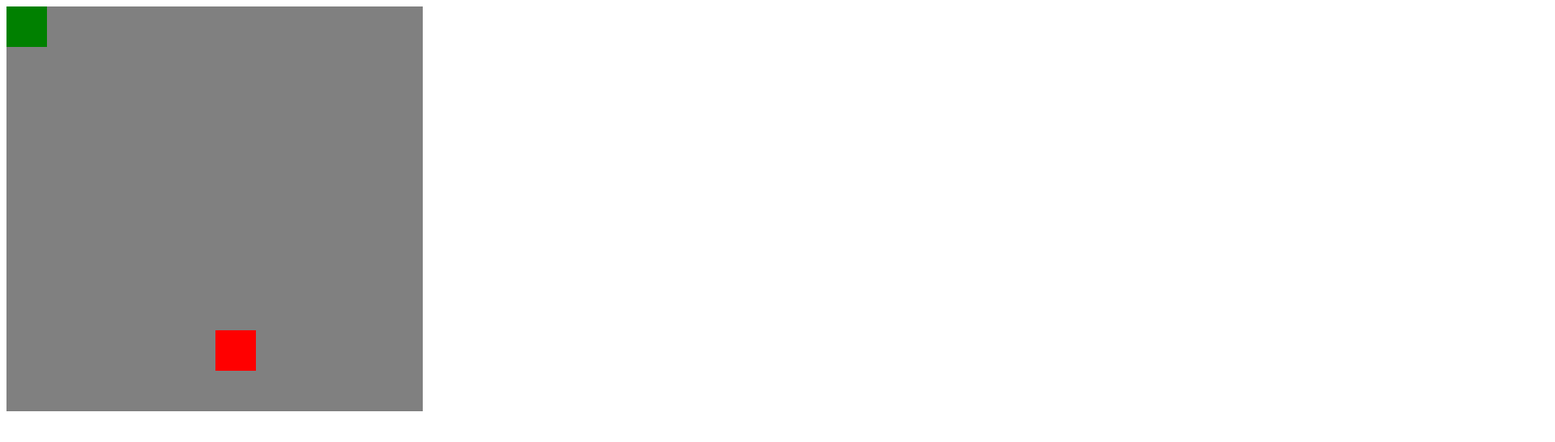
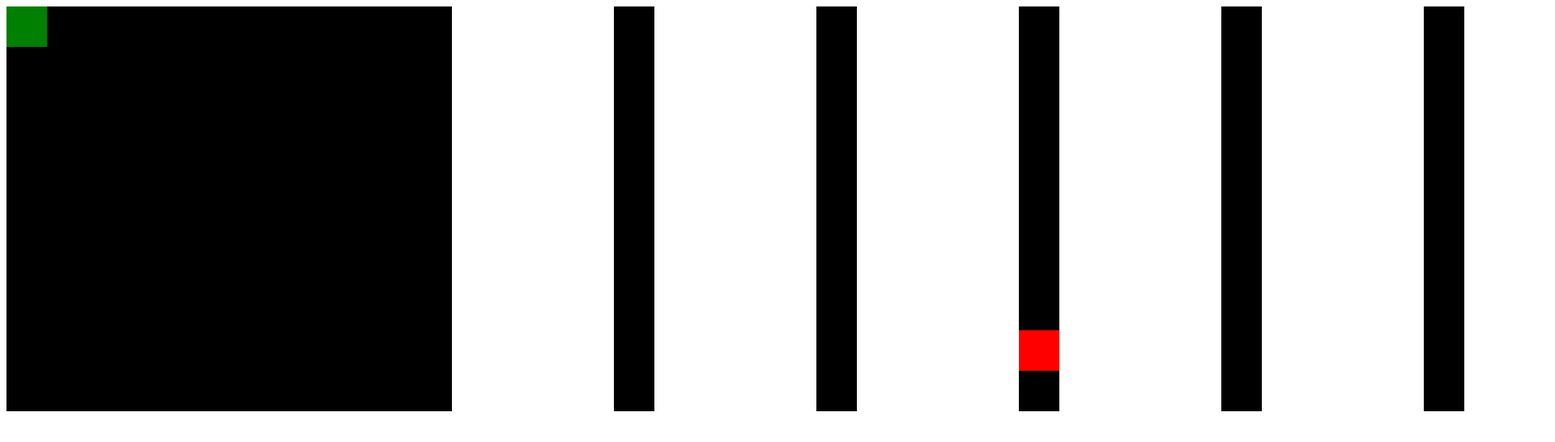
Before and after one commit to Kawahal/KawySnake, a plain HTML site: page index.html in a window 1280 px wide. Shown: the top 546 px of the page at 81% size, 1920 px wide, since content can reach past the window. Drawn offline with nearby package versions, Linux system fonts and the light colour scheme.

Commit message:
Solucionado bug en token dentro de snake

```diff
--- a/css/styles.css
+++ b/css/styles.css
@@ -1,10 +1,9 @@
 .canvas{
     width: 500px;
     height: 500px;
-    background-color: gray;
-    moz-column-count: 10;
-    -webkit-column-count: 10;
+    background-color: black;
     column-count: 10;
+    column-gap: 50%;
 }
 
 .box{
@@ -12,7 +11,7 @@
     height: 50px;
 }
 .empty{
-    background-color: gray;
+    background-color: black;
 }
 
 .token{
@@ -21,4 +20,10 @@
 
 .snake{
     background-color: green;
+    border-size:2px;
+    border-color: gray;
 }
+
+body{
+    color: white;
+}
--- a/js/Snake.js
+++ b/js/Snake.js
@@ -136,13 +136,13 @@ class Game{
 
     update(){
         let moveCompleted = this.snake.move(this.canvas);
-        console.log(moveCompleted);
         if(moveCompleted == "collision"){
             this.endGame();
+            return false;
         }else if(moveCompleted == "token"){
             this.addToken();
         }
-        console.log(this.snake.direction);
+        return true;
     }
 
     endGame(){
@@ -151,9 +151,26 @@ class Game{
     }
 
     addToken(){
-        let nextTokenX = Math.floor(Math.random() * (hSize-1 + 1));
-        let nextTokenY = Math.floor(Math.random() * (vSize-1 + 1));
-        this.canvas[nextTokenX][nextTokenY].content = "token";
+        let inSnake = true;
+        let nextTokenX = 0;
+        let nextTokenY = 0;
+        do{
+            nextTokenX = Math.floor(Math.random() * (hSize-1 + 1));
+            nextTokenY = Math.floor(Math.random() * (vSize-1 + 1));
+            //Check de que no se encuentra en snake, si no se pide otro
+            for(let i = 0; i<this.snake.tail.length; i++){
+                if(this.snake.tail[i].x == nextTokenX &&
+                    this.snake.tail[i].y == nextTokenY){
+                    break;
+                }
+                if(i == this.snake.tail.length -1){
+                    inSnake = false;
+                }
+            }
+        }
+        while(inSnake)
+
+            this.canvas[nextTokenX][nextTokenY].content = "token";
         let id = "#" + nextTokenX + nextTokenY;
         $(id).removeClass('empty');
         $(id).addClass('token');
@@ -178,7 +195,9 @@ $(document).ready(function(){
     let game = new Game();
     game.startGame();
     var update = setInterval(function(){
-        game.update();
+        if(game.update() == false){
+            clearInterval(update);
+        }
     }, 500);
 
     //Cambio direccion
```
